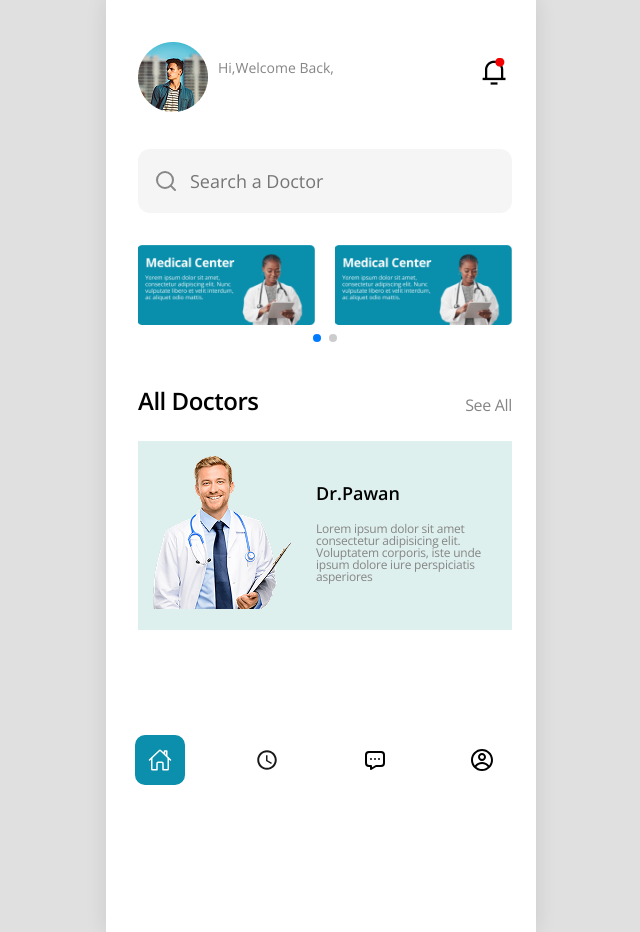
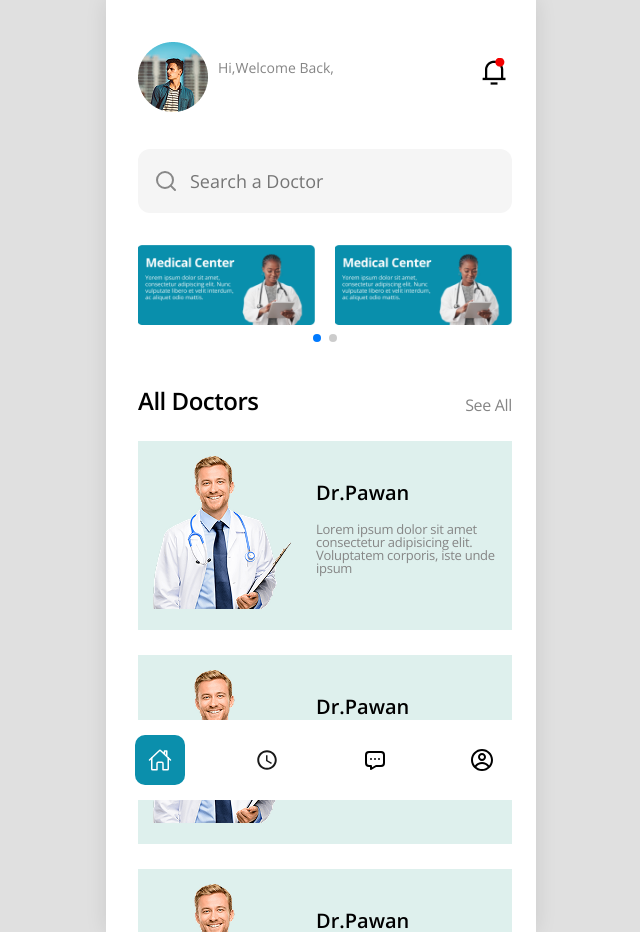
Before and after one commit to userdvk/DoctorAppointment, a React (Vite) app: page / in a window 1280 px wide. Shown: the whole page, without its empty margins (319-959 px from the left). Built offline with nearby package versions, Linux system fonts and the light colour scheme; no server answers; the database is empty; sample sign-in values are in the browser's storage; a web font is replaced by a local one.

Commit message:
work doctors

```diff
--- a/src/components/DoctorCard/DoctorCard.jsx
+++ b/src/components/DoctorCard/DoctorCard.jsx
@@ -10,7 +10,7 @@ export default function DoctorCard() {
         <span className={cls.name}>Dr.Pawan</span>
         <p>
           Lorem ipsum dolor sit amet consectetur adipisicing elit. Voluptatem
-          corporis, iste unde ipsum dolore iure perspiciatis asperiores
+          corporis, iste unde ipsum
         </p>
       </div>
     </div>
--- a/src/components/DoctorCard/DoctorCard.module.css
+++ b/src/components/DoctorCard/DoctorCard.module.css
@@ -2,6 +2,7 @@
   background-color: #7bc1b740;
   padding: 15px;
   display: flex;
+  margin: 25px 0 25px 0;
 }
 
 .photo {
@@ -15,7 +16,7 @@
     /* Jorem ipsum dolor, consectetur adipiscing elit. Nunc v libero et velit interdum, ac mattis. */
     font-style: normal;
     font-weight: 400;
-    font-size: 12px;
+    font-size: 13px;
     line-height: 100%;
     margin-top: 18px;
 
@@ -27,6 +28,6 @@
 .name {
   font-style: normal;
   font-weight: 600;
-  font-size: 18px;
+  font-size: 20px;
   line-height: 100%;
 }
--- a/src/components/DoctorList/DoctorList.jsx
+++ b/src/components/DoctorList/DoctorList.jsx
@@ -4,6 +4,9 @@ export default function DoctorList() {
   return (
     <div>
       <DoctorCard />
+      <DoctorCard />
+      <DoctorCard />
+      <DoctorCard />
     </div>
   );
 }
```
